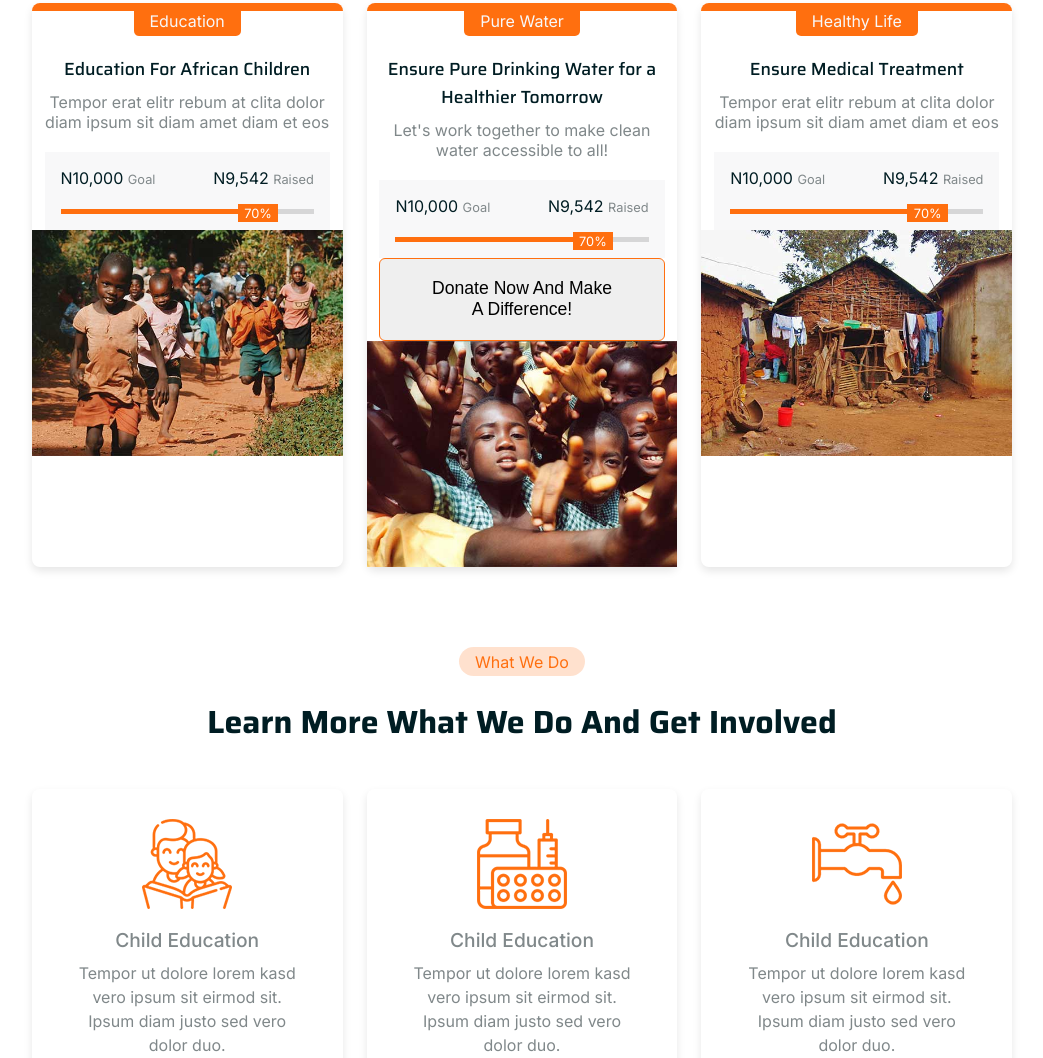
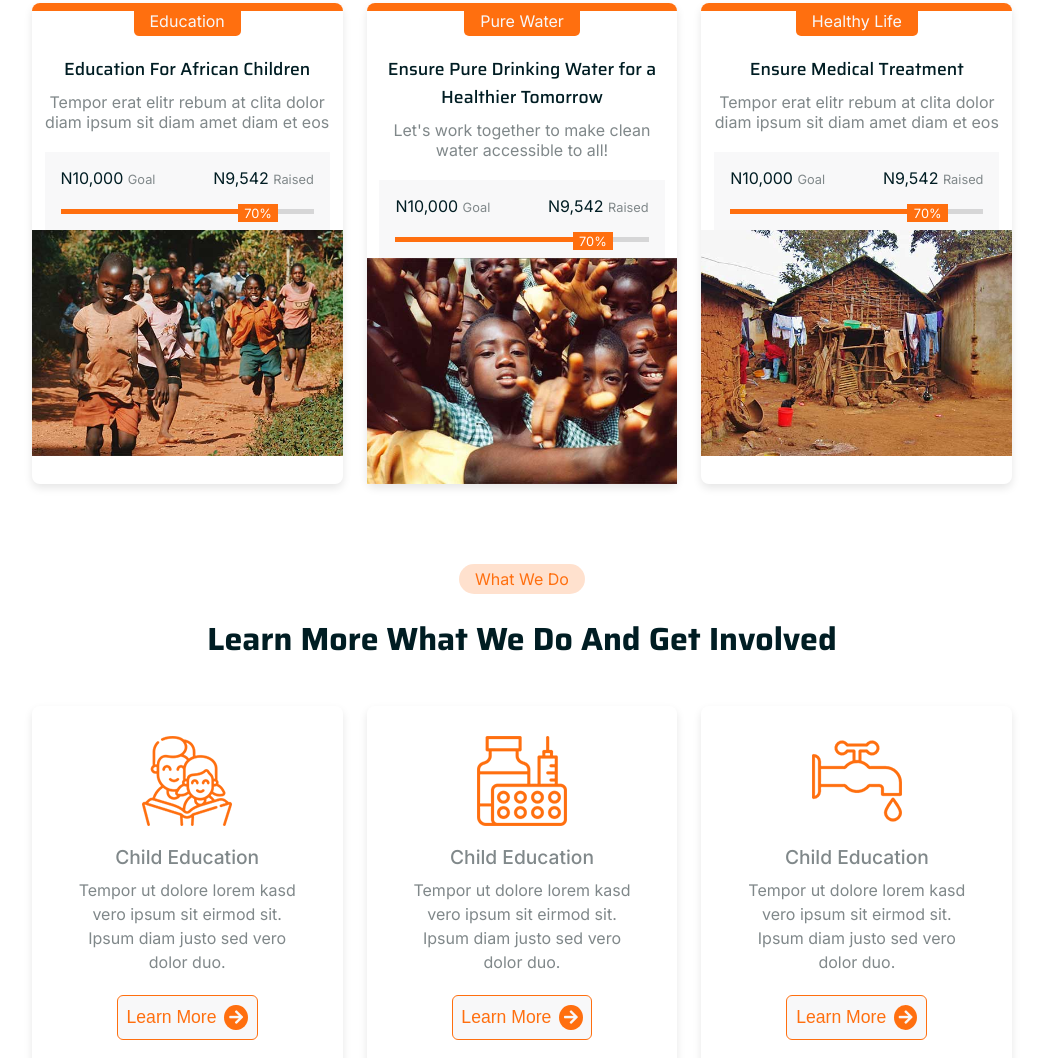
Before and after one commit to MarioAgbanobi/chariteam, a plain HTML site: page index.html in a window 1280 px wide. Shown: the part 1690-2748 px from the top of the page, without its empty margins (118-1161 px from the left). Drawn offline with nearby package versions, Linux system fonts and the light colour scheme.

Commit message:
Update index.html
Mistake fixed

```diff
--- a/index.html
+++ b/index.html
@@ -176,7 +176,6 @@
                           <div class="progress_bar" style="width: 70%"><span>70%</span></div>
                         </div>
                       </div>
-                      <button class="donate_btn">Donate Now and Make a Difference!</button>
                     </div>
 
                     <div class="card_img">
```
